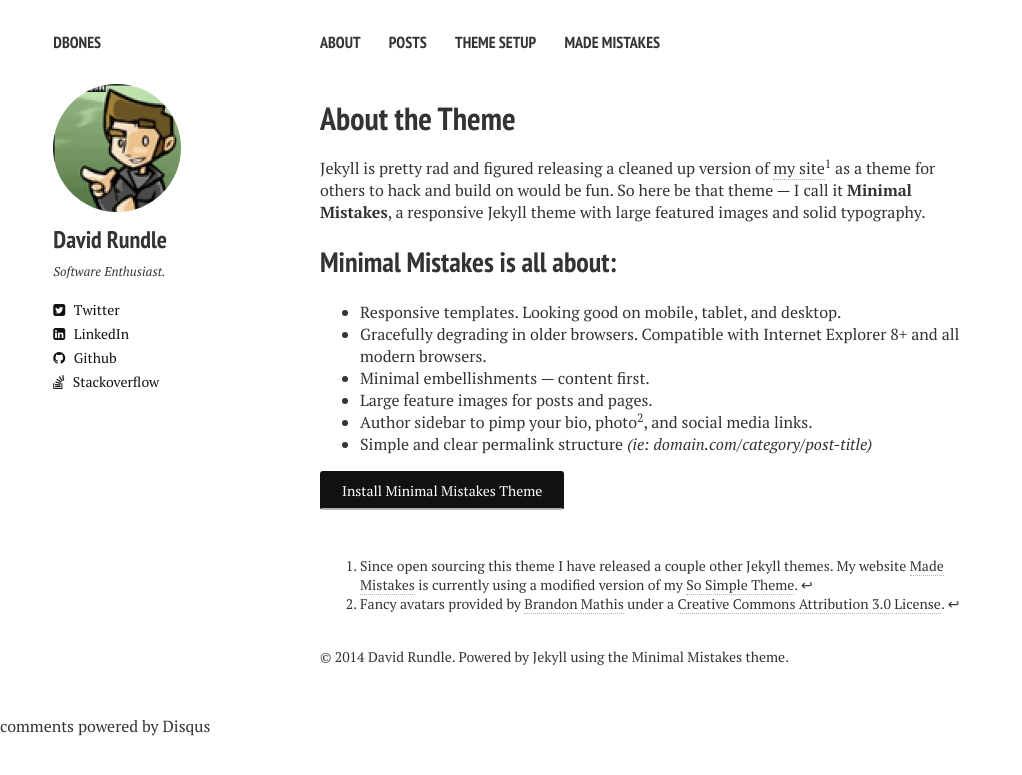
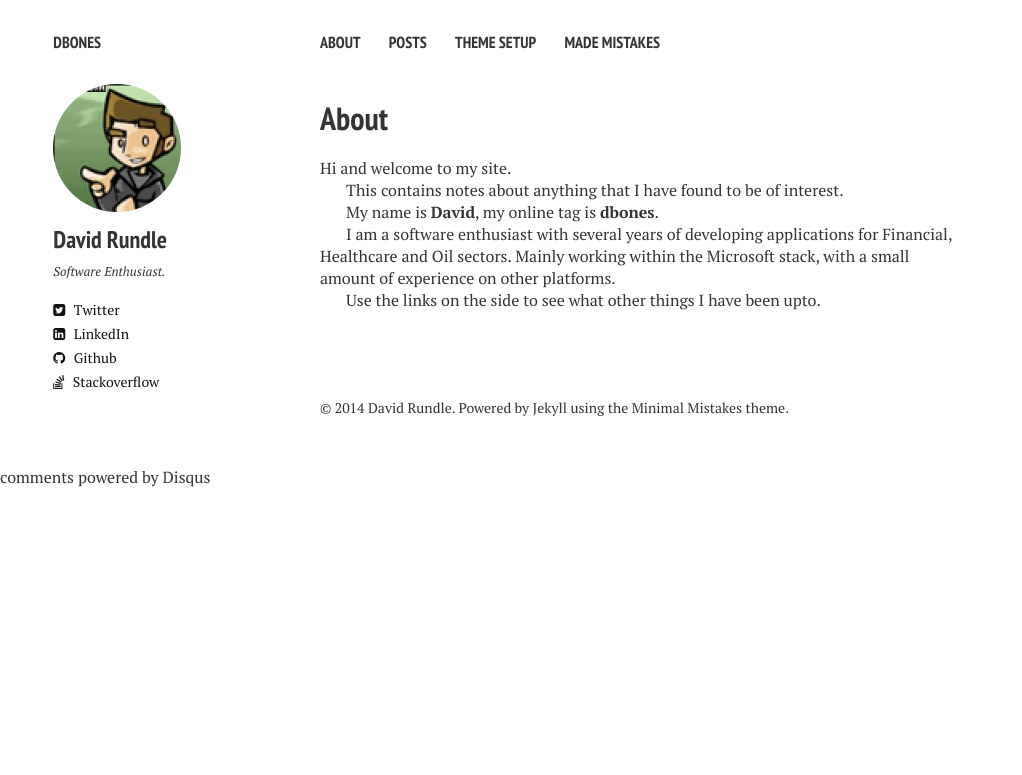
Before and after one commit to dbones/dbones.github.io, a Jekyll site: the page built from about.md, in a window 1280 px wide. Shown: the top 775 px of the page, without its empty margins (0-1022 px from the left). Built offline with Jekyll 4.4.1, drawn with Linux system fonts in a browser that asks for light colours; nearby versions of some CDN libraries; comment, search, counter and statistics services are not loaded.

Commit message:
Updated about.md

```diff
--- a/about.md
+++ b/about.md
@@ -1,7 +1,7 @@
 ---
 layout: page
 permalink: /about/
-title: About the Theme
+title: About
 tagline: its a geek thing
 tags:
   - about
@@ -14,19 +14,12 @@ image:
 published: true
 ---
 
-Jekyll is pretty rad and figured releasing a cleaned up version of [my site](http://mademistakes.com)[^1] as a theme for others to hack and build on would be fun. So here be that theme --- I call it **Minimal Mistakes**, a responsive Jekyll theme with large featured images and solid typography.
+Hi and welcome to my site.
 
-## Minimal Mistakes is all about:
+This contains notes about anything that I have found to be of interest.
 
-* Responsive templates. Looking good on mobile, tablet, and desktop.
-* Gracefully degrading in older browsers. Compatible with Internet Explorer 8+ and all modern browsers.
-* Minimal embellishments --- content first.
-* Large feature images for posts and pages.
-* Author sidebar to pimp your bio, photo[^2], and social media links.
-* Simple and clear permalink structure *(ie: domain.com/category/post-title)*
+My name is **David**, my online tag is **dbones**.
 
-<a markdown="0" href="{{ site.url }}/theme-setup" class="btn">Install Minimal Mistakes Theme</a>
+I am a software enthusiast with several years of developing applications for Financial, Healthcare and Oil sectors. Mainly working within the Microsoft stack, with a small amount of experience on other platforms.
 
-[^1]: Since open sourcing this theme I have released a couple other Jekyll themes. My website [Made Mistakes](http://mademistakes.com) is currently using a modified version of my [So Simple Theme](http://mmistakes.github.io/so-simple-theme/).
-
-[^2]: Fancy avatars provided by [Brandon Mathis](http://brandonmathis.com/projects/fancy-avatars/demo/) under a [Creative Commons Attribution 3.0 License](http://creativecommons.org/licenses/by/3.0/).
+Use the links on the side to see what other things I have been upto.
```
